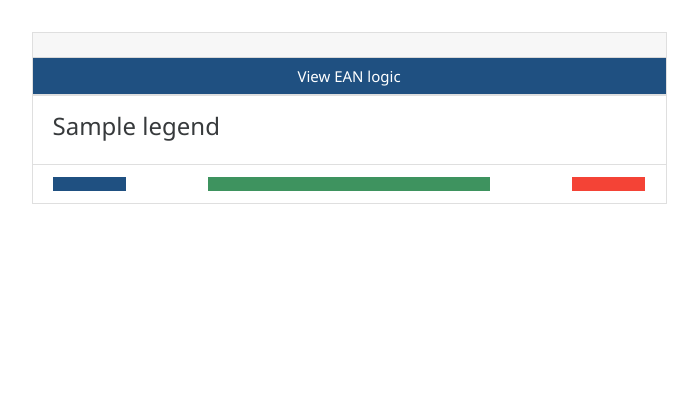
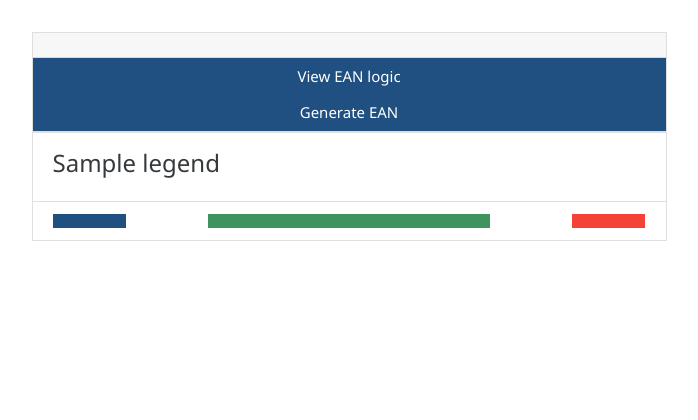
Before and after one commit to paulhfischer/skriptentool, a Django app: template templates/core/management/update_model.html in a window 1280 px wide. Shown: the part 55-475 px from the top of the page, without its empty margins (291-989 px from the left). Run offline with Django 4.2, Linux system fonts and the light colour scheme; the template is opened without the code that fills it: most values are stand-ins (such as "Sample title", 1, 10 or a date in 2020); parts of the project's set-up code (start-up, migrations or seed data) failed here and were passed over; some libraries are stand-ins or nearby versions.

Commit message:
add a ean-generation to the creation of a lecturenote

```diff
--- a/core/views/management/create.py
+++ b/core/views/management/create.py
@@ -9,7 +9,7 @@ from django.utils.text import capfirst
 from django.utils.translation import gettext_lazy as _
 from django.views.generic import CreateView
 
-from core.models import User
+from core.models import User , LectureNote
 from core.utils.functions import get_model
 from core.utils.management import get_fields
 from core.utils.management import get_fieldsets
@@ -22,6 +22,7 @@ def get_context(user, model):
         "mode": "create",
         "abort_url": reverse("core:management_list", args=[model.__name__.lower()]),
         "fieldsets": get_fieldsets(user, model),
+        'products': list(LectureNote.objects.values('ean', 'id', 'name','semester_start', 'subject')),
     }
 
 
--- a/templates/core/management/update_model.html
+++ b/templates/core/management/update_model.html
@@ -12,7 +12,7 @@
     id="select-script"
     defer
 ></script>
-<script>
+<script type="text/javascript">
     // update label of file-upload-field after file has been selected
     $(window).on('load', () => {
         const fileField = $('input[type="file"]');
@@ -23,6 +23,55 @@
             fileLabel.text(fileName);
         });
     });
+
+    const lecturenotes = {{ products|safe }};
+    function generateEAN() {
+        var ean;
+        var product = '0';
+        var teil = '0';
+        var studienfach = document.getElementById('dropdown-id_subject').innerText[0];
+        var semester = document.getElementById('dropdown-id_semester_start').innerText;
+        var semster_gespeichert = semester[0];
+
+        //Product zur EAN
+        ean += product;
+
+        //Fach zur EAN
+        switch(studienfach) {
+            case('I'): ean += '0'; break;
+            case('M'): ean += '1'; break;
+            case('P'): ean += '2'; break;
+            case('C'): ean += '3'; break;
+        }
+
+        var length_semester = semester.length;
+        var temp = '';
+        //Semester zur EAN
+        switch(semester[0]) {
+            case('W'): ean += '1'; semster_gespeichert += semester[length_semester-11]; semster_gespeichert += semester[length_semester-10]; temp += semester[length_semester-9]; temp += semester[length_semester-8]; break;
+            case('S'): ean += '2'; semster_gespeichert += semester[length_semester-4]; semster_gespeichert += semester[length_semester-3]; temp += semester[length_semester-2]; temp += semester[length_semester-1]; break;
+        }
+        ean += temp;
+        semster_gespeichert += temp;
+
+        //Nummer zur EAN
+        var number = 0;
+        lecturenotes.forEach(element => {
+            if(element.semester_start == semster_gespeichert && element.subject == studienfach) {
+                number++;
+            }
+        });
+
+        if(number<10) {
+            ean += '0';
+        }
+        ean += number.toString();
+
+        //Teil zur EAN
+        ean += teil;
+
+        document.getElementById('id_ean').value = ean;
+    }
 </script>
 {% endblock %}
 
@@ -41,6 +90,10 @@
                 <button type="button" class="btn btn-primary" data-toggle="collapse" data-target="#eanlogic" onclick=""s>
                     {% blocktrans %}View EAN logic{% endblocktrans %}
                 </button>
+                <button type="button" class="btn btn-primary" onclick="generateEAN()"s>
+                    {% blocktrans %}Generate EAN{% endblocktrans %}
+                </button>
+
                 <div id="eanlogic" class="collapse">
                     <table class="table table-xsm mb-0 table-striped table-fixed text-nowrap table-bordered-vertical">
                       <caption class="pb-0">EAN: <code>AFSJJNNT</code></caption
```
